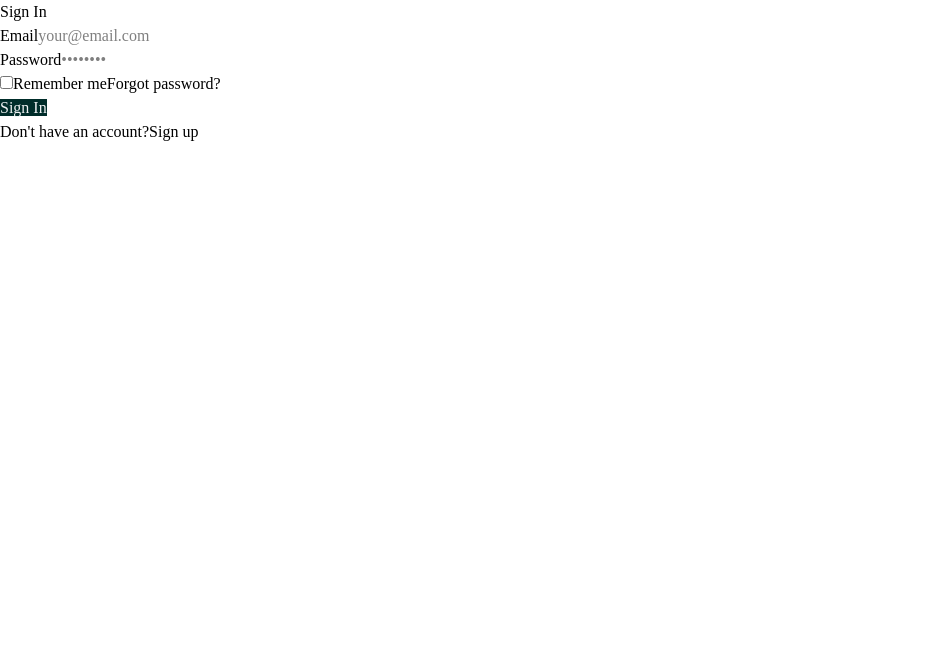
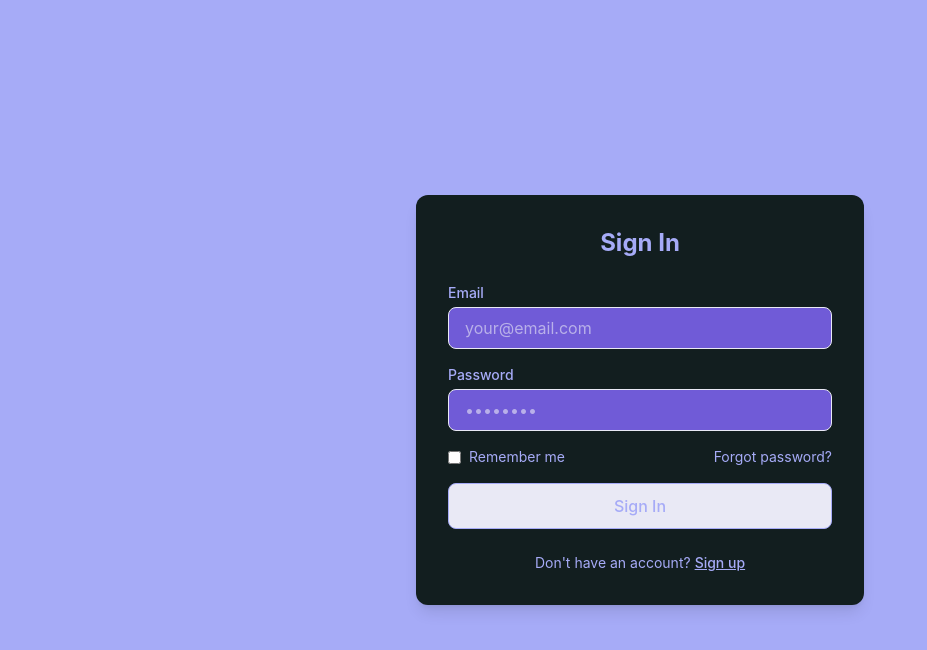
Before and after one commit to Nate-Cal/BankofCLIP2, a React (Vite) app in the folder Bank/: page / in a window 1280 px wide. Shown: the top 650 px of the page, without its empty margins (0-927 px from the left). Built offline with nearby package versions, Linux system fonts and the light colour scheme.

Commit message:
something

```diff
--- a/Bank/index.html
+++ b/Bank/index.html
@@ -6,7 +6,7 @@
     <meta name="viewport" content="width=device-width, initial-scale=1.0" />
     <title>bank</title>
   </head>
-  <body>
+  <body class="bg-[#a6abf7]">
     <div id="root"></div>
     <script type="module" src="/src/main.tsx"></script>
   </body>
--- a/Bank/package.json
+++ b/Bank/package.json
@@ -10,8 +10,11 @@
     "preview": "vite preview"
   },
   "dependencies": {
+    "@tailwindcss/vite": "^4.3.3",
     "react": "^19.2.8",
-    "react-dom": "^19.2.8"
+    "react-dom": "^19.2.8",
+    "react-router": "^8.4.0",
+    "tailwindcss": "^4.3.3"
   },
   "devDependencies": {
     "@types/node": "^24.13.3",
--- /dev/null
+++ b/Bank/src/Account Page.tsx
@@ -0,0 +1,32 @@
+
+
+function AccountPage() {
+  return (
+<main className="mx-auto w-full max-w-screen-2xl flex-1 p-4 pb-20 md:p-6">
+  <div className="space-y-6">
+    <div className="grid auto-rows-min gap-6 lg:grid-cols-3 ">
+      <div className="aspect-video rounded-xl border-2 border-black bg-linear-to-br from-[#48197b] to-[#2c104d] lg:col-span-1 flex-col items-center justify-center text-center opacity-90">
+        <h1 className="text-8xl text-[#e9e9f5]">Balance</h1>
+        <h2 className="text-5xl text-[#e9e9f5]">$0.00</h2>
+      </div>
+      <div className="rounded-xl border-2 border-black bg-linear-to-br from-[#48197b] to-[#2c104d] lg:col-span-2 opacity-90 flex">
+        <button className="w-1/2 h-full flex items-center justify-center text-[#e9e9f5] font-bold text-5xl bg-linear-to-br from-[#2c104d] to-[#48197b] ">
+          Deposit
+        </button>
+        <button className="w-1/2 h-full flex items-center justify-center text-[#e9e9f5] font-bold text-5xl bg-linear-to-br from-[#48197b] to-[#2c104d]">
+          Withdraw
+        </button>
+      </div>
+      <div className="h-80 rounded-xl  border-2 border-black bg-linear-to-br from-[#48197b] to-[#2c104d] lg:col-span-full opacity-90">
+       <h1 className="text-7xl text-[#e9e9f5]">Transaction stuff here</h1>
+      </div>
+      <div className="h-80 rounded-xl border-2 border-black bg-linear-to-br from-[#48197b] to-[#2c104d] lg:col-span-full opacity-90">
+        <h1 className="text-7xl text-[#e9e9f5]">Transaction stuff here</h1>
+      </div>
+    </div>
+  </div>
+</main>
+  );
+}
+
+export default AccountPage;
--- a/Bank/src/App.tsx
+++ b/Bank/src/App.tsx
@@ -1,21 +1,13 @@
 import { BrowserRouter, Route, Routes } from 'react-router'
-import Layout from './components/Layout'
 import Home from './Home'
+import AccountPage from './Account Page';
 
 function App() {
   return (
     <BrowserRouter>
       <Routes>
         <Route path="/" element={<Home />}/>
-        <Route element={<Layout />}>
-          <Route path="/Balance" element={<div>Balance</div>} />
-          <Route path="/Deposit" element={<div>Deposit</div>} />
-          <Route path="/Withdraw" element={<div>Withdraw</div>} />
-          <Route path="/Transfer" element={<div>Transfer</div>} />
-          <Route path="/History" element={<div>History</div>} />
-          <Route path="/Logout" element={<div>Logout</div>} />
-          <Route path="/register" element={<div>Register</div>} />
-        </Route>
+        <Route path="/Account" element={<AccountPage />}/>
       </Routes>
     </BrowserRouter>
   )
--- a/Bank/src/Home.tsx
+++ b/Bank/src/Home.tsx
@@ -1,52 +1,53 @@
 
 import { Link } from 'react-router';
-import Button from './components/Button'
+
+import LinkButton from './components/LinkButton';
 
 function Home() {
   return (
-<div className="flex min-h-screen items-center justify-center bg-[#ECF0F1] p-4">
-  <div className="w-full max-w-md rounded-xl bg-[#034F54] p-8 shadow-lg">
-    <h2 className="mb-6 text-center text-2xl font-bold text-[#ECF0F1]">Sign In</h2>
+<div className="flex min-h-screen items-center justify-center bg-[#a6abf7] p-4">
+  <div className="w-full max-w-md rounded-xl bg-[#121e1f] p-8 shadow-lg">
+    <h2 className="mb-6 text-center text-2xl font-bold text-[#a6abf7]">Sign In</h2>
 
     <form className="space-y-4">
       <div>
-        <label className="mb-1 block text-sm font-medium text-[#ECF0F1]">Email</label>
+        <label className="mb-1 block text-sm font-medium text-[#a6abf7]">Email</label>
         <input
           type="email"
-          className="w-full rounded-lg border border-[#002D2A] bg-[#ECF0F1] px-4 py-2 text-[#002D2A] outline-none transition-all placeholder:text-[#002D2A]/60 focus:border-[#ECF0F1] focus:ring-2 focus:ring-[#ECF0F1]"
+          className="w-full rounded-lg border border-[#e9e9f5] bg-[#705bd7] px-4 py-2 text-[#e9e9f5] outline-none transition-all placeholder:text-[#e9e9f5]/60 focus:border-[#a6abf7] focus:ring-2 focus:ring-[#a6abf7]"
           placeholder="your@email.com"
         />
       </div>
 
       <div>
-        <label className="mb-1 block text-sm font-medium text-[#ECF0F1]">Password</label>
+        <label className="mb-1 block text-sm font-medium text-[#a6abf7]">Password</label>
         <input
           type="password"
-          className="w-full rounded-lg border border-[#002D2A] bg-[#ECF0F1] px-4 py-2 text-[#002D2A] outline-none transition-all placeholder:text-[#002D2A]/60 focus:border-[#ECF0F1] focus:ring-2 focus:ring-[#ECF0F1]"
+          className="w-full rounded-lg border border-[#e9e9f5] bg-[#705bd7] px-4 py-2 text-[#e9e9f5] outline-none transition-all placeholder:text-[#e9e9f5]/60 focus:border-[#a6abf7] focus:ring-2 focus:ring-[#a6abf7]"
           placeholder="••••••••"
         />
       </div>
 
       <div className="flex items-center justify-between">
         <label className="flex items-center">
-          <input type="checkbox" className="rounded border-[#ECF0F1] accent-[#002D2A] focus:ring-[#ECF0F1]"/>
-          <span className="ml-2 text-sm text-[#ECF0F1]">Remember me</span>
+          <input type="checkbox" className="rounded border-[#705bd7] accent-[#e9e9f5] focus:ring-[#a6abf7]"/>
+          <span className="ml-2 text-sm text-[#a6abf7]">Remember me</span>
         </label>
-        <a href="#" className="text-sm text-[#ECF0F1] hover:underline">Forgot password?</a>
+        <a href="#" className="text-sm text-[#a6abf7] hover:underline">Forgot password?</a>
       </div>
 
-      <Button
-        color="#002D2A"
+      <LinkButton
+        color="#e9e9f5"
         text="Sign In"
-        txtColor="#ECF0F1"
-        link="/Balance"
-        className="inline-flex w-full items-center justify-center rounded-lg border border-[#ECF0F1] bg-[#002D2A] py-2.5 font-medium text-[#ECF0F1] transition-colors hover:brightness-110 focus-visible:outline-2 focus-visible:outline-offset-2 focus-visible:outline-[#ECF0F1]"
+        txtColor="#a6abf7"
+        link="/Account"
+        className="inline-flex w-full items-center justify-center rounded-lg border border-[#a6abf7] bg-[#e9e9f5] py-2.5 font-medium text-[#a6abf7] transition-colors hover:brightness-110 focus-visible:outline-2 focus-visible:outline-offset-2 focus-visible:outline-[#a6abf7]"
       />
     </form>
 
-    <div className="mt-6 text-center text-sm text-[#ECF0F1]">
+    <div className="mt-6 text-center text-sm text-[#a6abf7]">
       Don't have an account?
-      <Link to="/register" className="ml-1 font-medium text-[#ECF0F1] underline hover:text-white">Sign up</Link>
+      <Link to="/register" className="ml-1 font-medium text-[#a6abf7] underline hover:text-white">Sign up</Link>
     </div>
   </div>
 </div>
--- a/Bank/src/components/Layout.tsx
+++ /dev/null
@@ -1,14 +0,0 @@
-import { Outlet } from 'react-router';
-import Sidebar from './Sidebar';
-
-function Layout() {
-  return (
-    <div className="flex min-h-screen w-full items-stretch">
-      <Sidebar />
-      <main className="min-w-0 flex-1 p-6">
-        <Outlet />
-      </main>
-    </div>
-  );
-}
-export default Layout;
--- a/Bank/src/components/Button.tsx
+++ b/Bank/src/components/LinkButton.tsx
@@ -1,15 +1,15 @@
 import { Link } from "react-router";
-const Button = (props: {
+const LinkButton = (props: {
     color: string;
     text: string;
     txtColor: string;
-    link: string;
+    link?: string;
     className?: string;
 }) => {
     const { color, text, txtColor, link, className } = props;
     return (
         <Link
-            to={link}
+            to={link ?? "/Account"}
             className={className ?? "inline-flex h-16 w-3/4 items-center justify-center rounded-3xl text-xl"}
             style={{ backgroundColor: color, color: txtColor }}
         >
@@ -18,4 +18,4 @@ const Button = (props: {
     );
 }
 
-export default Button;
+export default LinkButton;
```
Also changed, not shown: 1 other file (tests, documents, lock files or other folders).
